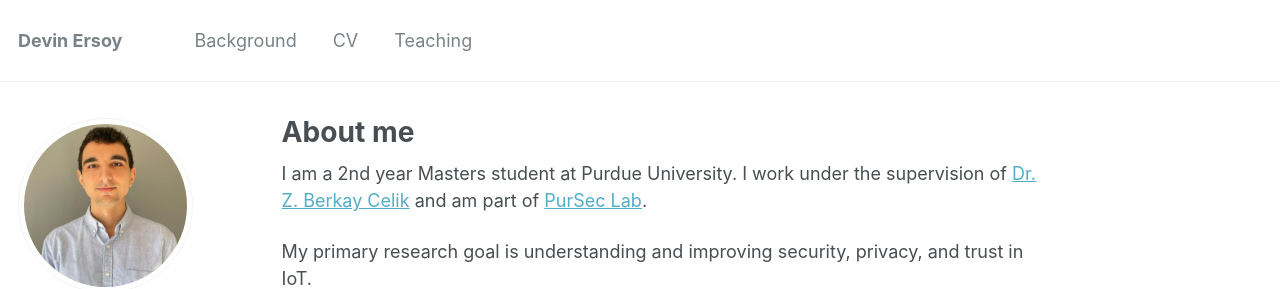
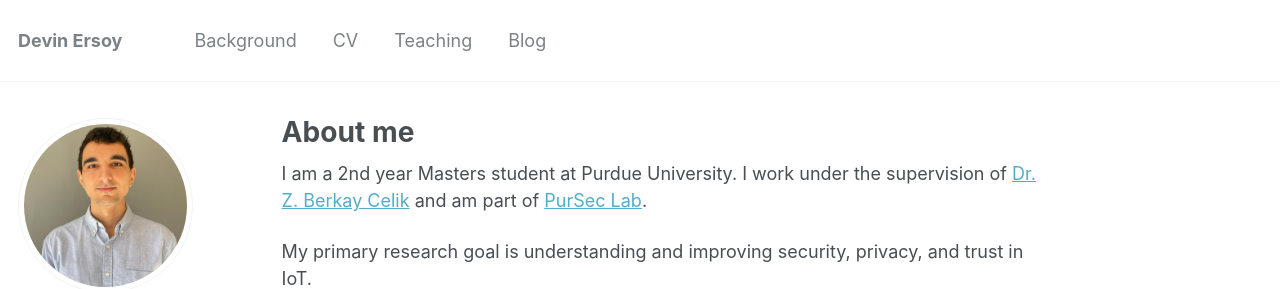
Before and after one commit to devinat1/devinat1.github.io, a Jekyll site: the page built from _pages/about.md, in a window 1280 px wide. Shown: the top 289 px of the page. Built offline with Jekyll 4.4.1, drawn with Linux system fonts in a browser that asks for light colours.

Commit message:
Added blog page

```diff
--- a/_data/navigation.yml
+++ b/_data/navigation.yml
@@ -20,3 +20,7 @@ main:
 
   - title: "Teaching"
     url: /teaching
+
+  - title: "Blog"
+    url: /blog
+    target: "_blank"
```
